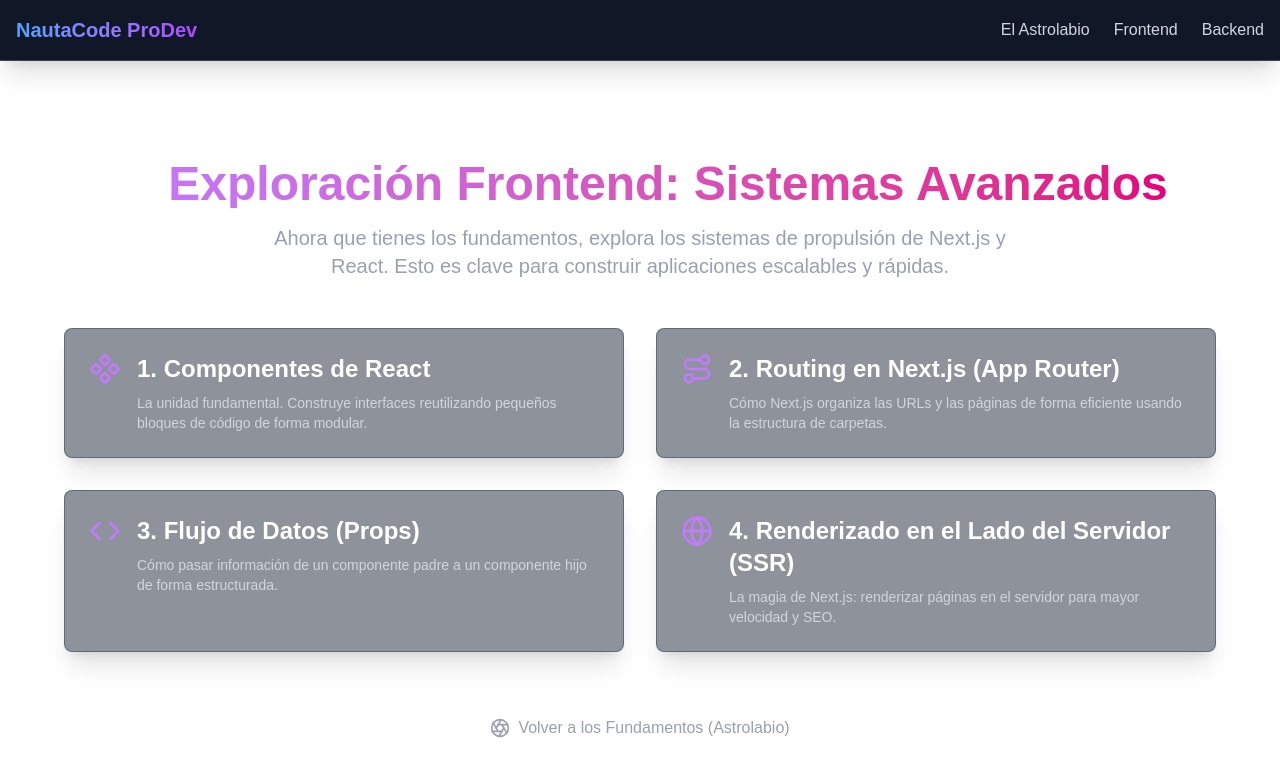
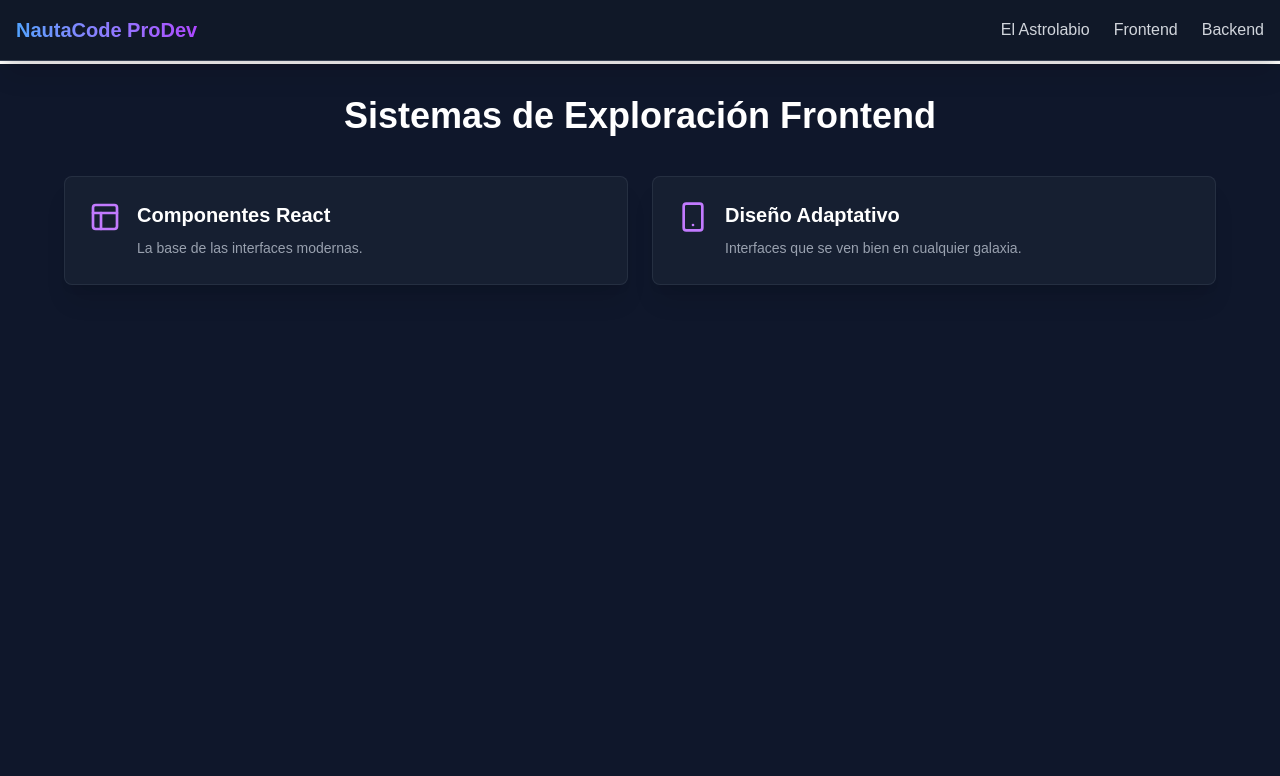
Before and after one commit to Nautacore/nautacode-prodev, a Next.js app: page /frontend-exploration in a window 1280 px wide. Shown: the top 776 px of the page. Built offline with nearby package versions, Linux system fonts and the light colour scheme.

Commit message:
Update page.tsx

```diff
--- a/src/app/frontend-exploration/page.tsx
+++ b/src/app/frontend-exploration/page.tsx
@@ -1,16 +1,25 @@
-// src/app/frontend-exploration/page.tsx
+import React from 'react';
+import Link from 'next/link';
+import { Layout, Globe, Cpu, Smartphone } from 'lucide-react';
 
-import Link from 'next/link';
-import { Aperture, Code, Component, Zap, Globe, Route } from 'lucide-react';
+// 1. Definimos los tipos para TypeScript
+interface SystemCardProps {
+  title: string;
+  description: string;
+  icon: any;
+  link: string;
+}
 
-// Componente Tarjeta de Sistema de Exploración
-const SystemCard = ({ title, description, icon: Icon, link }) => (
+// 2. Componente con tipos aplicados
+const SystemCard = ({ title, description, icon: Icon, link }: SystemCardProps) => (
   <Link href={link} className="block bg-gray-800/50 p-6 rounded-lg shadow-xl transition-all duration-300 hover:bg-gray-700/60 hover:shadow-purple-500/30 hover:shadow-2xl border border-gray-700/50">
     <div className="flex items-start">
       <Icon className="w-8 h-8 mr-4 text-purple-400 flex-shrink-0" />
       <div>
-        <h3 className="text-2xl font-bold text-white mb-2">{title}</h3>
-        <p className="text-gray-300 text-sm">{description}</p>
+        <h3 className="text-xl font-bold text-white mb-2">{title}</h3>
+        <p className="text-gray-400 text-sm leading-relaxed">
+          {description}
+        </p>
       </div>
     </div>
   </Link>
@@ -18,59 +27,24 @@
 
 export default function FrontendExplorationPage() {
   return (
-    <main className="min-h-screen p-8 pt-24">
-      <div className="container mx-auto max-w-6xl">
+    <main className="min-h-screen bg-slate-900 p-8">
+      <div className="max-w-6xl mx-auto">
+        <h1 className="text-4xl font-bold text-white mb-10 text-center">Sistemas de Exploración Frontend</h1>
 
-        <h1 className="text-5xl font-extrabold text-transparent bg-clip-text bg-gradient-to-r from-purple-400 to-pink-600 mb-4 text-center flex items-center justify-center">
-          <Aperture className="w-10 h-10 mr-4" />
-          Exploración Frontend: Sistemas Avanzados
-        </h1>
-        <p className="text-xl text-gray-400 mb-12 text-center max-w-3xl mx-auto">
-          Ahora que tienes los fundamentos, explora los sistemas de propulsión de Next.js y React. Esto es clave para construir aplicaciones escalables y rápidas.
-        </p>
-
-        <div className="grid grid-cols-1 md:grid-cols-2 gap-8">
-
-          {/* Módulo 1: Componentes (Ya estamos usándolos) */}
+        <div className="grid grid-cols-1 md:grid-cols-2 gap-6">
           <SystemCard
-            title="1. Componentes de React"
-            description="La unidad fundamental. Construye interfaces reutilizando pequeños bloques de código de forma modular."
-            icon={Component}
-            link="/frontend-exploration/react-components"
-          />
-
-          {/* Módulo 2: Routing (El sistema de rutas) */}
-          <SystemCard
-            title="2. Routing en Next.js (App Router)"
-            description="Cómo Next.js organiza las URLs y las páginas de forma eficiente usando la estructura de carpetas."
-            icon={Route}
-            link="/frontend-exploration/nextjs-routing"
-          />
-
-          {/* Módulo 3: Propiedades (Props) */}
-          <SystemCard
-            title="3. Flujo de Datos (Props)"
-            description="Cómo pasar información de un componente padre a un componente hijo de forma estructurada."
-            icon={Code}
+            title="Componentes React"
+            description="La base de las interfaces modernas."
+            icon={Layout}
             link="/frontend-exploration/react-props"
           />
-
-          {/* Módulo 4: Renderizado (Clave de Next.js) */}
           <SystemCard
-            title="4. Renderizado en el Lado del Servidor (SSR)"
-            description="La magia de Next.js: renderizar páginas en el servidor para mayor velocidad y SEO."
-            icon={Globe}
-            link="/frontend-exploration/nextjs-ssr"
+            title="Diseño Adaptativo"
+            description="Interfaces que se ven bien en cualquier galaxia."
+            icon={Smartphone}
+            link="#"
           />
         </div>
-
-        {/* Botón de retorno */}
-        <div className="mt-16 text-center">
-          <Link href="/conceptos-fundamentales" className="inline-flex items-center text-gray-400 hover:text-purple-400 transition-colors">
-            <Aperture className="w-5 h-5 mr-2" /> Volver a los Fundamentos (Astrolabio)
-          </Link>
-        </div>
-
       </div>
     </main>
   );
```
